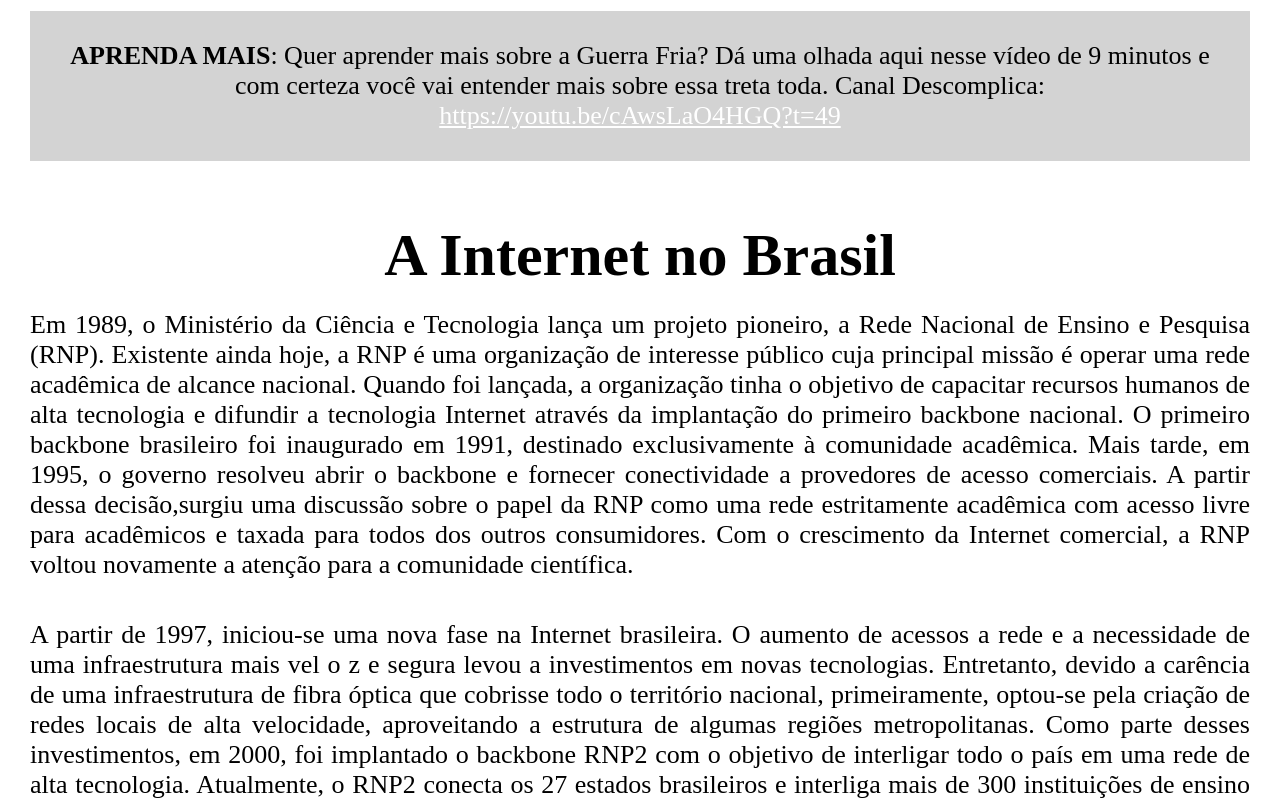
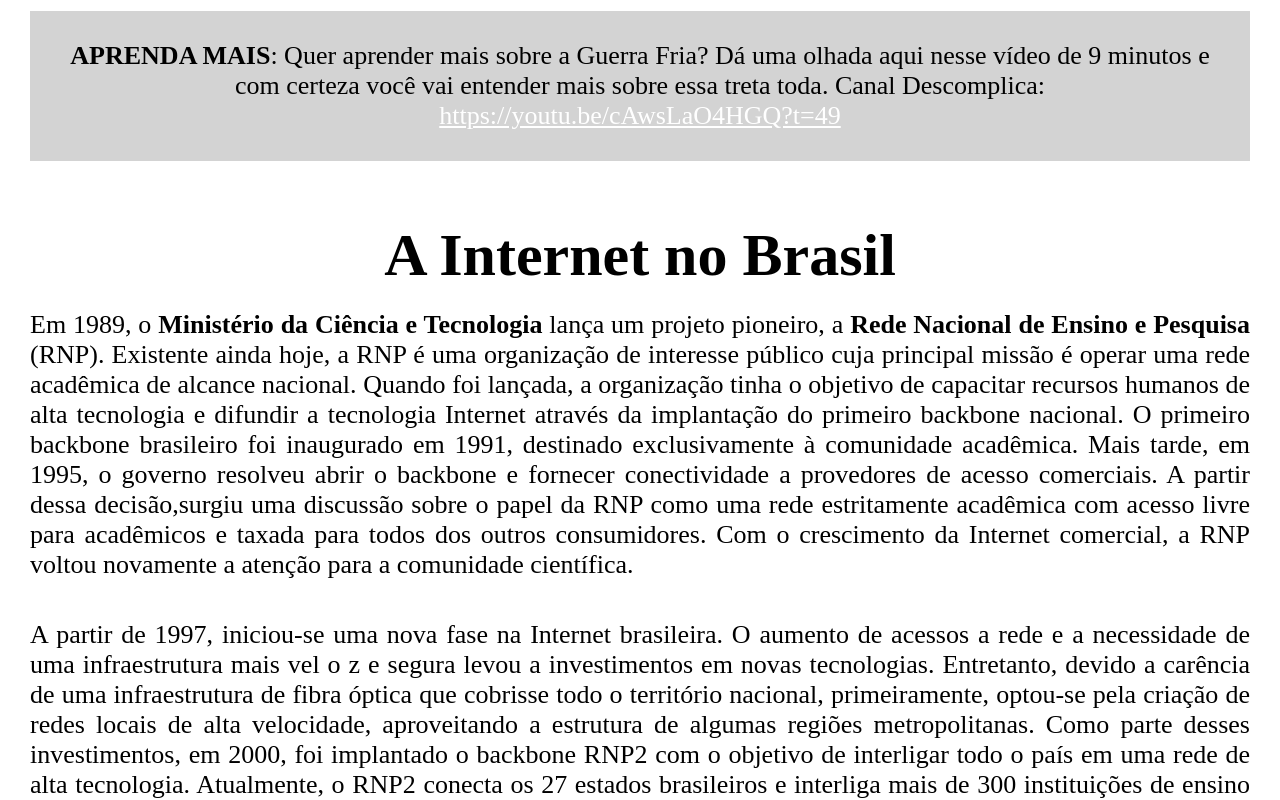
Before and after one commit to meelziin/curso-html-css-gustavo-guanabara, a plain HTML site: page index.html in a window 1280 px wide. Shown: the part 549-1349 px from the top of the page. Drawn offline with Linux system fonts and the light colour scheme.

Commit message:
coloquei negrito no texto

```diff
--- a/index.html
+++ b/index.html
@@ -37,8 +37,10 @@
                     Canal Descomplica: <a href="https://youtu.be/cAwsLaO4HGQ?t=49" target="_blank">https://youtu.be/cAwsLaO4HGQ?t=49</a></p>
             </div>
             <h2>A Internet no Brasil</h2>
-            <p>Em 1989, o Ministério da Ciência e Tecnologia lança um projeto pioneiro, a Rede
-                Nacional de Ensino e Pesquisa (RNP). Existente ainda hoje, a RNP é uma
+            <p>Em 1989, o <strong>Ministério da Ciência e Tecnologia</strong> lança um projeto pioneiro, a <strong>
+                Rede
+                    Nacional de Ensino e Pesquisa
+            </strong> (RNP). Existente ainda hoje, a RNP é uma
                 organização de interesse público cuja principal missão é operar uma rede acadêmica
                 de alcance nacional. Quando foi lançada, a organização tinha o objetivo de capacitar
                 recursos humanos de alta tecnologia e difundir a tecnologia Internet através da
```
